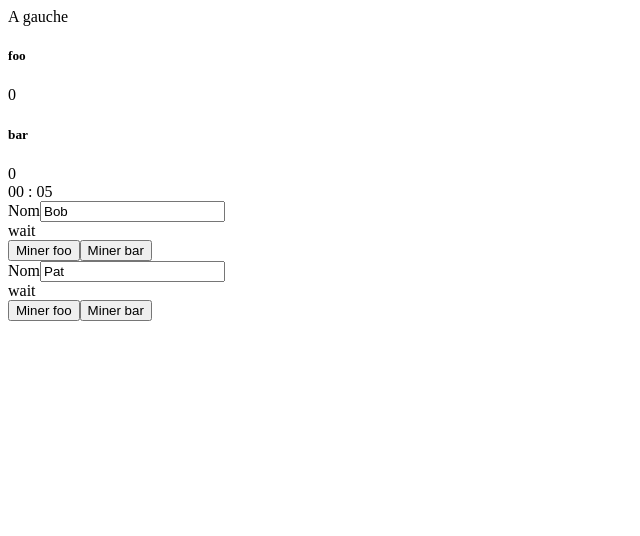
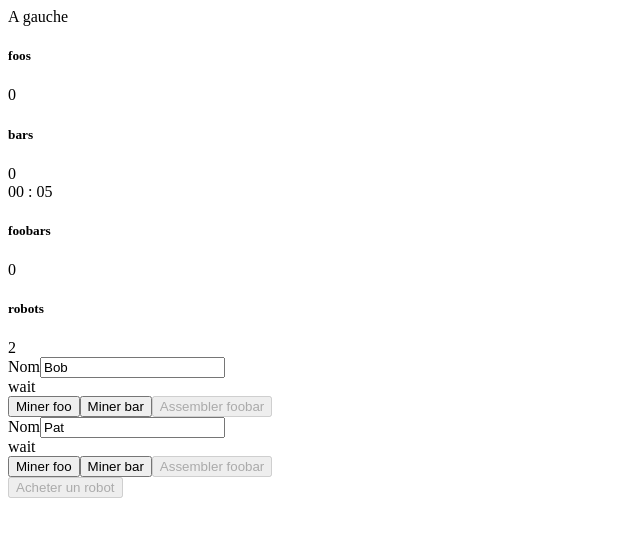
Before and after one commit to Ghuntheur/foobartory, a React (Create React App) app: page / in a window 1280 px wide. Shown: the top 536 px of the page, without its empty margins (0-640 px from the left). Built offline with nearby package versions, Linux system fonts and the light colour scheme.

Commit message:
feat: create robot

```diff
--- a/src/App/App.tsx
+++ b/src/App/App.tsx
@@ -1,5 +1,4 @@
 import RobotsList from '../Robot/RobotsList'
-import Chrono from '../Interface/Chrono'
 import Interface from '../Interface/Interface'
 
 function App() {
@@ -8,7 +7,6 @@ function App() {
       <aside className="sidebar-container">A gauche</aside>
       <main className="main-container">
         <Interface />
-        <Chrono />
 
         <RobotsList />
       </main>
--- a/src/Interface/Interface.tsx
+++ b/src/Interface/Interface.tsx
@@ -1,10 +1,14 @@
 import InventoryItem from '../Inventory/InventoryItem'
+import Chrono from './Chrono'
 
 function Interface() {
   return (
     <div className="interface-container">
-      <InventoryItem name="foo" />
-      <InventoryItem name="bar" />
+      <InventoryItem name="foos" />
+      <InventoryItem name="bars" />
+      <Chrono />
+      <InventoryItem name="foobars" />
+      <InventoryItem name="robots" />
     </div>
   )
 }
--- a/src/Inventory/Inventory.reducer.tsx
+++ b/src/Inventory/Inventory.reducer.tsx
@@ -4,15 +4,15 @@ import { Inventory, ManufacturedProduct, RobotInventory } from '@models/index'
 import { relativeTime } from '../commons/helpers'
 
 const initialInventory: RobotInventory = {
-  foo: 0,
-  bar: 0,
-  foobar: 0
+  foos: 0,
+  bars: 0,
+  foobars: 0
 }
 
 const initialState: Inventory = {
-  foo: [],
-  bar: [],
-  foobar: [],
+  foos: [],
+  bars: [],
+  foobars: [],
   robots: [
     {
       uuid: Date.now().toString(),
@@ -44,14 +44,34 @@ const inventorySlice = createSlice({
     ) {
       const { type, createdBy } = action.payload
       const robot = state.robots.find(({ uuid }) => uuid === createdBy)
+      const at = relativeTime()
+
       if (robot) {
         robot.inventory[type] += 1
       }
 
-      state[type].push({ createdAt: relativeTime(), createdBy })
+      state[type].push({
+        createdAt: at,
+        createdBy,
+        ...(type === 'foobars' && {
+          mergedAt: at
+        })
+      })
+    },
+    createRobot(state) {
+      const date = relativeTime()
+      const defaultName = `robot n°${state.robots.length + 1}`
+      const name = prompt('Nom', defaultName)
+
+      state.robots.push({
+        createdAt: date,
+        uuid: date.toString(),
+        inventory: initialInventory,
+        name: name || defaultName
+      })
     }
   }
 })
 
-export const { createManufacturedElement } = inventorySlice.actions
+export const { createManufacturedElement, createRobot } = inventorySlice.actions
 export default inventorySlice.reducer
--- a/src/Inventory/InventoryItem.tsx
+++ b/src/Inventory/InventoryItem.tsx
@@ -2,7 +2,7 @@ import { useSelector } from '../commons/hooks'
 import { ManufacturedProduct } from '../commons/models'
 
 interface InventoryItemProps {
-  name: ManufacturedProduct
+  name: ManufacturedProduct | 'robots'
 }
 
 function InventoryItem({ name }: InventoryItemProps) {
--- /dev/null
+++ b/src/Robot/NewRobotItem.tsx
@@ -0,0 +1,24 @@
+import { useDispatch, useSelector } from '../commons/hooks'
+
+import { createRobot } from '../Inventory/Inventory.reducer'
+
+function NewRobotItem() {
+  const dispatch = useDispatch()
+
+  const canCreateRobot = useSelector(
+    state =>
+      state.inventory.foobars.length > 3 && state.inventory.foos.length >= 6
+  )
+
+  const handleClick = () => {
+    dispatch(createRobot())
+  }
+
+  return (
+    <button onClick={handleClick} disabled={!canCreateRobot}>
+      Acheter un robot
+    </button>
+  )
+}
+
+export default NewRobotItem
--- a/src/Robot/RobotItem.tsx
+++ b/src/Robot/RobotItem.tsx
@@ -1,5 +1,5 @@
 import { useState } from 'react'
-import { useDispatch } from '../commons/hooks'
+import { useSelector, useDispatch } from '../commons/hooks'
 import {
   Activity,
   Location,
@@ -61,14 +61,14 @@ function RobotItem({ name, uuid }: RobotItemProps) {
 
   const mineFoo = async () => {
     await keepBusy(1)
-    dispatch(createManufacturedElement({ type: 'foo', createdBy: uuid }))
+    dispatch(createManufacturedElement({ type: 'foos', createdBy: uuid }))
   }
 
   const mineBar = async () => {
     const productionTime = randomBetween(0.5, 2)
     await keepBusy(productionTime)
 
-    dispatch(createManufacturedElement({ type: 'bar', createdBy: uuid }))
+    dispatch(createManufacturedElement({ type: 'bars', createdBy: uuid }))
   }
 
   const createFoobar = async () => {
@@ -76,9 +76,16 @@ function RobotItem({ name, uuid }: RobotItemProps) {
 
     const success = Math.random() <= 0.6
     if (success) {
-      dispatch(createManufacturedElement({ type: 'foobar', createdBy: uuid }))
+      dispatch(createManufacturedElement({ type: 'foobars', createdBy: uuid }))
     }
   }
+
+  const enoughtElementsToCreateFoobar = useSelector(state => {
+    const foos = state.inventory.foos.length
+    const bars = state.inventory.bars.length
+
+    return foos > 0 && bars > 0
+  })
 
   return (
     <div className="robot-item-container">
@@ -95,6 +102,12 @@ function RobotItem({ name, uuid }: RobotItemProps) {
         <ActionButton onClick={() => work('mineBar')} disabled={isWorking}>
           Miner bar
         </ActionButton>
+        <ActionButton
+          onClick={() => work('createFoobar')}
+          disabled={isWorking || !enoughtElementsToCreateFoobar}
+        >
+          Assembler foobar
+        </ActionButton>
       </div>
       <div className="stats"></div>
     </div>
--- a/src/Robot/RobotsList.tsx
+++ b/src/Robot/RobotsList.tsx
@@ -1,6 +1,7 @@
 import { useSelector } from '../commons/hooks'
 
 import Robot from './RobotItem'
+import NewRobotItem from './NewRobotItem'
 
 function RobotsList() {
   const robots = useSelector(state => state.inventory.robots)
@@ -10,6 +11,8 @@ function RobotsList() {
       {robots.map(robot => (
         <Robot key={robot.uuid} {...robot} />
       ))}
+
+      <NewRobotItem />
     </div>
   )
 }
```
Also changed, not shown: src/commons/models/index.tsx (+7 -7 lines), src/Inventory/inventory-item.scss (added).
